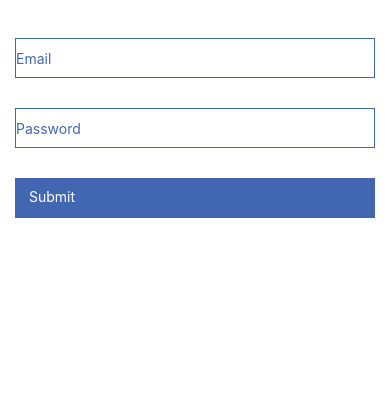
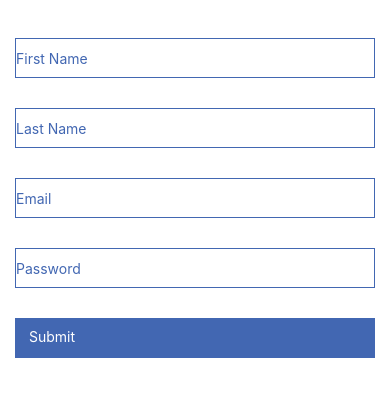
Before and after one commit to SamVain/MAD.Coursework.Spacebook, a React Native app: screen / in a window 390 px wide. Shown: the top 396 px of the page. Built offline with nearby package versions, Linux system fonts and the light colour scheme.

Commit message:
Added a Signup page to the project, temporarily replacing LoginPage

```diff
--- a/App.js
+++ b/App.js
@@ -3,6 +3,7 @@
 import { StyleSheet, Text, View, TouchableOpacity, TextInput } from 'react-native';
 import ReactDOM from 'react-dom';
 import LoginPage from './js/pages/LoginPage';
+import SignupPage from './js/pages/SignupPage';
 
 /*
 This is the entry point for the application
@@ -10,9 +11,9 @@
 
 class App extends Component {
   render(){
-
     return (
-      <LoginPage />
+      //<LoginPage />
+      <SignupPage />
     );
   }
 }
--- /dev/null
+++ b/js/pages/SignupPage.js
@@ -0,0 +1,90 @@
+import React, { Component } from 'react'
+import { View, Text, TouchableOpacity, TextInput, StyleSheet } from 'react-native'
+
+class SignupPage extends Component {
+    state = {
+        firstName: '',
+        lastName: '',
+        email: '',
+        password: ''
+    }
+    handleFirstName = (text) => {
+        this.setState({ firstName: text })
+    }
+    handleLastName = (text) => {
+        this.setState({ lastName: text })
+    }
+    handleEmail = (text) => {
+       this.setState({ email: text })
+    }
+    handlePassword = (text) => {
+       this.setState({ password: text })
+    }
+    login = (firstName, lastName, email, pass) => {
+       alert('First Name: ' + firstName + ' Last Name: ' + lastName + ' email: ' + email + ' password: ' + pass)
+    }
+    render() {
+       return (
+          <View style = {styles.container}>
+
+             <TextInput style = {styles.input}
+                underlineColorAndroid = "transparent"
+                placeholder = "First Name"
+                placeholderTextColor = "#4267B2"
+                autoCapitalize = "none"
+                onChangeText = {this.handleFirstName}/>
+
+            <TextInput style = {styles.input}
+                underlineColorAndroid = "transparent"
+                placeholder = "Last Name"
+                placeholderTextColor = "#4267B2"
+                autoCapitalize = "none"
+                onChangeText = {this.handleLastName}/>
+
+             <TextInput style = {styles.input}
+                underlineColorAndroid = "transparent"
+                placeholder = "Email"
+                placeholderTextColor = "#4267B2"
+                autoCapitalize = "none"
+                onChangeText = {this.handleEmail}/>
+
+             <TextInput style = {styles.input}
+                underlineColorAndroid = "transparent"
+                placeholder = "Password"
+                placeholderTextColor = "#4267B2"
+                autoCapitalize = "none"
+                onChangeText = {this.handlePassword}/>
+
+             <TouchableOpacity
+                style = {styles.submitButton}
+                onPress = {
+                   () => this.login(this.state.firstName, this.state.lastName, this.state.email, this.state.password)
+                }>
+                <Text style = {styles.submitButtonText}> Submit </Text>
+             </TouchableOpacity>
+          </View>
+       )
+    }
+  }
+  export default SignupPage
+
+  const styles = StyleSheet.create({
+    container: {
+       paddingTop: 23
+    },
+    input: {
+       margin: 15,
+       height: 40,
+       borderColor: '#4267B2',
+       borderWidth: 1
+    },
+    submitButton: {
+       backgroundColor: '#4267B2',
+       padding: 10,
+       margin: 15,
+       height: 40,
+    },
+    submitButtonText:{
+       color: 'white'
+    }
+  })
```
